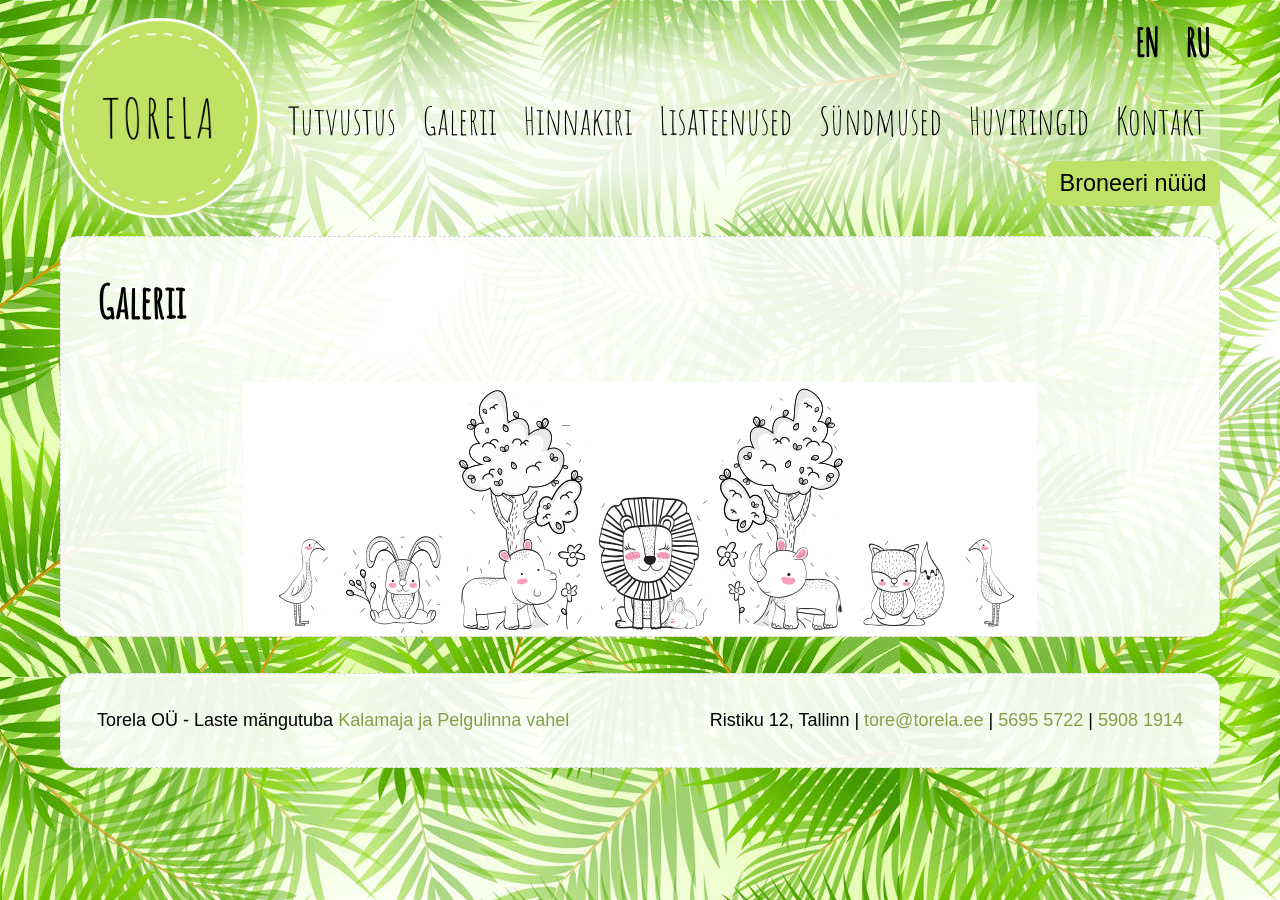
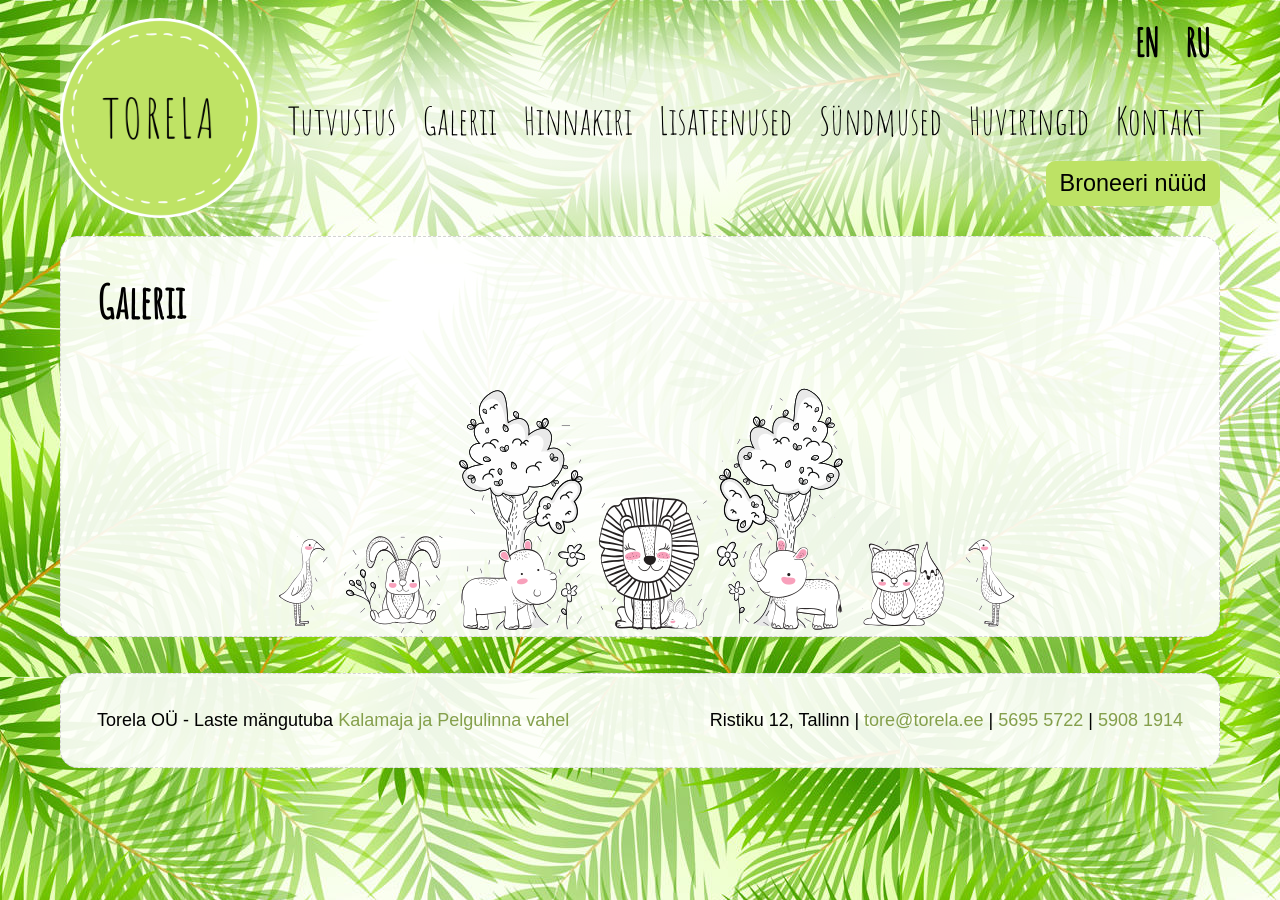
Before and after one commit to mypsik/torela, a Jekyll site: the page built from galerii/index.md, in a window 1280 px wide. Built offline with Jekyll 4.4.1, drawn with Linux system fonts in a browser that asks for light colours; a script that is not in the unit is left out.

Commit message:
make footer transparent

```diff
--- a/styles/torela.css
+++ b/styles/torela.css
@@ -83,10 +83,6 @@
   top: 1rem;
   right: 0;
   font-weight: bold;
-}
-
-footer {
-  background: #f9f9f9;
 }
 
 .timify-button {
```
Also changed, not shown: img/footer.png.
